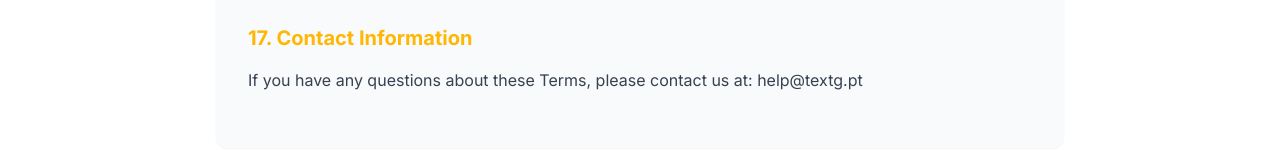
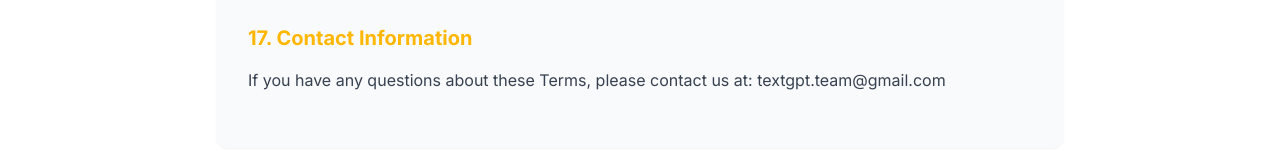
Before and after one commit to CMPGPT/TextGPT, a Next.js app: page /terms in a window 1280 px wide. Shown: the part 6296-6454 px from the top of the page. Built offline with nearby package versions, Linux system fonts and the light colour scheme.

Commit message:
updated the mail

```diff
--- a/app/terms/page.tsx
+++ b/app/terms/page.tsx
@@ -189,7 +189,7 @@ export default function TermsPage() {
 
           <h2 className="text-xl font-bold mb-4 text-textgpt-300">17. Contact Information</h2>
           <p className="mb-6">
-            If you have any questions about these Terms, please contact us at: help@textg.pt
+            If you have any questions about these Terms, please contact us at: textgpt.team@gmail.com
             </p>
           </div>
 
```
